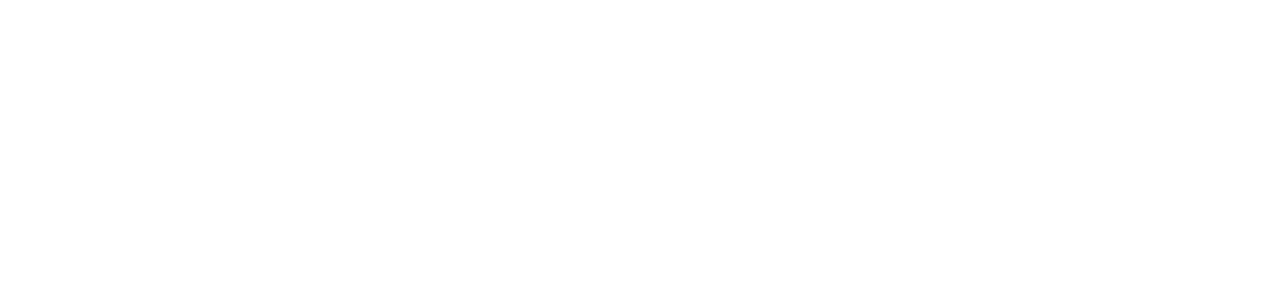
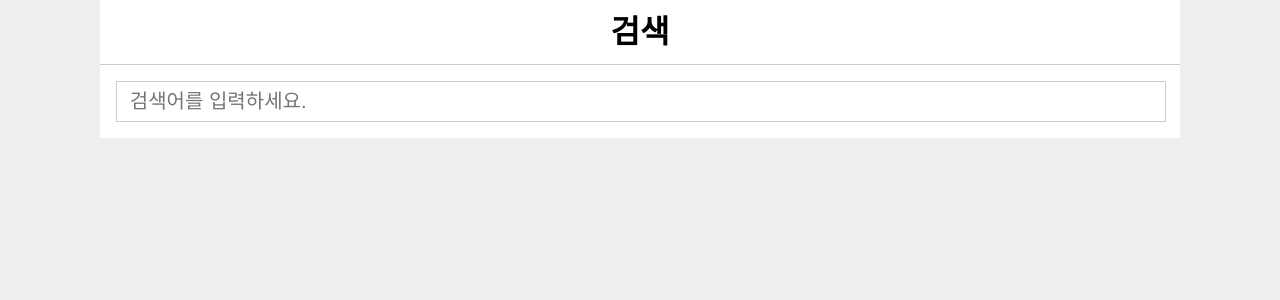
Before and after one commit to y007in/FilmZIP, a React (Create React App) app: page / in a window 1280 px wide. Shown: the top 300 px of the page. Built offline with nearby package versions, Linux system fonts and the light colour scheme.

Commit message:
feat : 검색폼 구현하기

```diff
--- a/src/App.css
+++ b/src/App.css
@@ -1,38 +1,49 @@
 .App {
+  min-width: 22.6rem;
+  max-width: 67.5rem;
+  flex-direction: column;
   text-align: center;
+  background-color: #fff;
+  margin: 0 auto;
 }
 
-.App-logo {
-  height: 40vmin;
-  pointer-events: none;
+header {
+  width: 100%;
+  padding: 1rem 0;
+  font-size: 2rem;
+  font-weight: bold;
+  border-bottom: 0.1rem solid #ccc;
+}
+.container {
+  position: relative;
+  width: 100%;
+  padding: 1rem;
 }
 
-@media (prefers-reduced-motion: no-preference) {
-  .App-logo {
-    animation: App-logo-spin infinite 20s linear;
-  }
+.searchInput {
+  width: calc(100% - 2.8rem);
+  border: 0.1rem solid #ccc;
+  padding: 0.5rem 2rem 0.5rem 0.8rem;
+  outline: none;
+  font-size: 1.25rem;
 }
 
-.App-header {
-  background-color: #282c34;
-  min-height: 100vh;
+.btnReset {
+  width: 1rem;
+  height: 1rem;
+  position: absolute;
+  top: 1.8rem;
+  right: 1.5rem;
+  cursor: pointer;
+  border-radius: 50%;
+  background-color: #ccc;
+  color: white;
+  border: none;
+}
+.btnReset::before {
+  content: "X";
+  font-weight: bold;
   display: flex;
-  flex-direction: column;
+  justify-content: center;
   align-items: center;
-  justify-content: center;
-  font-size: calc(10px + 2vmin);
-  color: white;
 }
-
-.App-link {
-  color: #61dafb;
-}
-
-@keyframes App-logo-spin {
-  from {
-    transform: rotate(0deg);
-  }
-  to {
-    transform: rotate(360deg);
-  }
-}
--- a/src/App.js
+++ b/src/App.js
@@ -1,7 +1,49 @@
+import { useState, useEffect } from "react";
 import "./App.css";
 
 function App() {
-  return <div className="App"></div>;
+  const [searchKeyword, setSearchKeyword] = useState("");
+
+  const handleSearchKeyword = (e) => {
+    if (e.target.value.length <= 0) {
+      handleReset();
+    }
+    setSearchKeyword(e.target.value);
+  };
+  const handleSubmit = (e) => {
+    e.preventDefault();
+    console.log("Submit :", searchKeyword);
+  };
+  const handleReset = () => {
+    setSearchKeyword("");
+  };
+  useEffect(() => {
+    if (searchKeyword === "") {
+      console.log("Reset :", searchKeyword);
+    }
+  }, [searchKeyword]);
+  return (
+    <div className="App">
+      <header>
+        <h2>검색</h2>
+      </header>
+      <div className="container">
+        <form onSubmit={(e) => handleSubmit(e)} onReset={handleReset}>
+          <input
+            className="searchInput"
+            type="text"
+            placeholder="검색어를 입력하세요."
+            autoFocus
+            value={searchKeyword}
+            onChange={(e) => handleSearchKeyword(e)}
+          />
+          {searchKeyword.length > 0 && (
+            <button type="reset" className="btnReset"></button>
+          )}
+        </form>
+      </div>
+    </div>
+  );
 }
 
 export default App;
--- a/src/index.css
+++ b/src/index.css
@@ -1,13 +1,141 @@
 body {
   margin: 0;
-  font-family: -apple-system, BlinkMacSystemFont, 'Segoe UI', 'Roboto', 'Oxygen',
-    'Ubuntu', 'Cantarell', 'Fira Sans', 'Droid Sans', 'Helvetica Neue',
+  font-family: -apple-system, BlinkMacSystemFont, "Segoe UI", "Roboto", "Oxygen",
+    "Ubuntu", "Cantarell", "Fira Sans", "Droid Sans", "Helvetica Neue",
     sans-serif;
   -webkit-font-smoothing: antialiased;
   -moz-osx-font-smoothing: grayscale;
+  width: 100vw;
+  height: 100vh;
+  background-color: #eee;
 }
 
 code {
-  font-family: source-code-pro, Menlo, Monaco, Consolas, 'Courier New',
+  font-family: source-code-pro, Menlo, Monaco, Consolas, "Courier New",
     monospace;
 }
+html,
+body,
+div,
+span,
+applet,
+object,
+iframe,
+h1,
+h2,
+h3,
+h4,
+h5,
+h6,
+p,
+blockquote,
+pre,
+a,
+abbr,
+acronym,
+address,
+big,
+cite,
+code,
+del,
+dfn,
+em,
+img,
+ins,
+kbd,
+q,
+s,
+samp,
+small,
+strike,
+strong,
+sub,
+sup,
+tt,
+var,
+b,
+u,
+i,
+center,
+dl,
+dt,
+dd,
+ol,
+ul,
+li,
+fieldset,
+form,
+label,
+legend,
+table,
+caption,
+tbody,
+tfoot,
+thead,
+tr,
+th,
+td,
+article,
+aside,
+canvas,
+details,
+embed,
+figure,
+figcaption,
+footer,
+header,
+hgroup,
+menu,
+nav,
+output,
+ruby,
+section,
+summary,
+time,
+mark,
+audio,
+video {
+  margin: 0;
+  padding: 0;
+  border: 0;
+  font-size: 100%;
+  font: inherit;
+  vertical-align: baseline;
+  box-sizing: border-box;
+}
+/* HTML5 display-role reset for older browsers */
+article,
+aside,
+details,
+figcaption,
+figure,
+footer,
+header,
+hgroup,
+menu,
+nav,
+section {
+  display: block;
+}
+body {
+  line-height: 1;
+}
+ol,
+ul {
+  list-style: none;
+}
+blockquote,
+q {
+  quotes: none;
+}
+blockquote:before,
+blockquote:after,
+q:before,
+q:after {
+  content: "";
+  content: none;
+}
+table {
+  border-collapse: collapse;
+  border-spacing: 0;
+}
```
